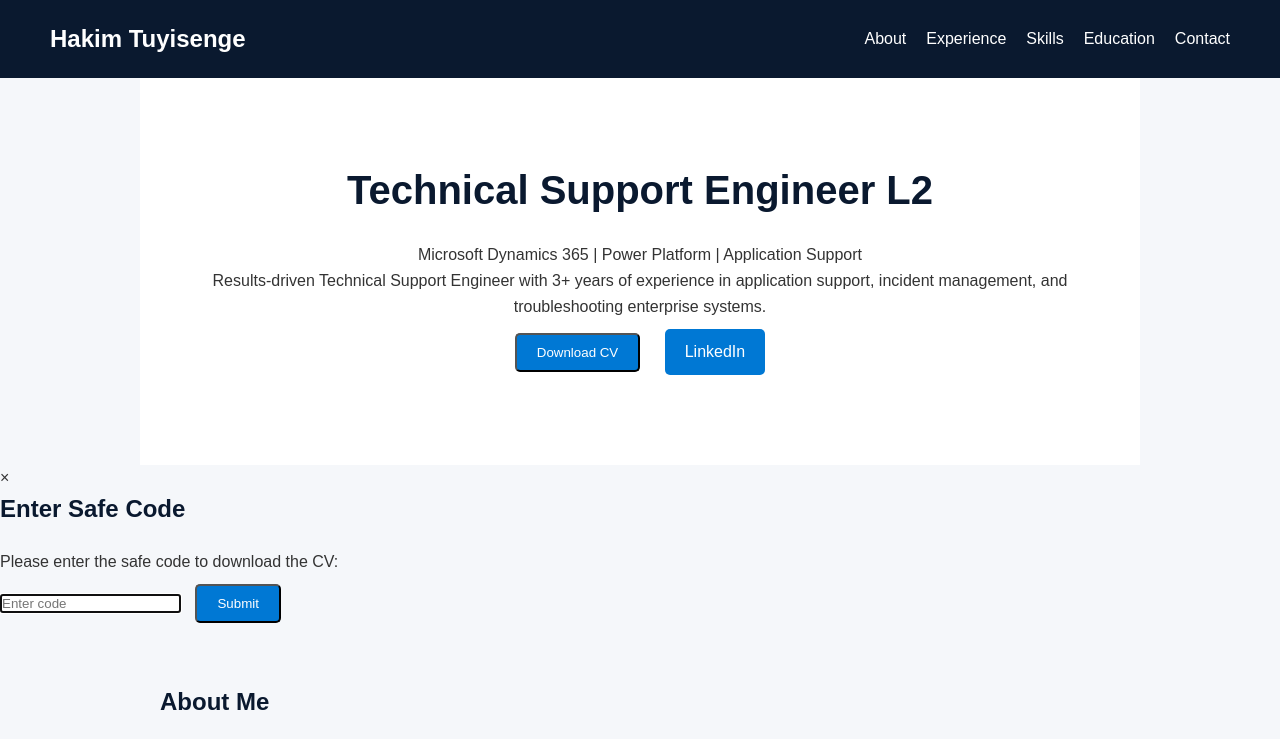
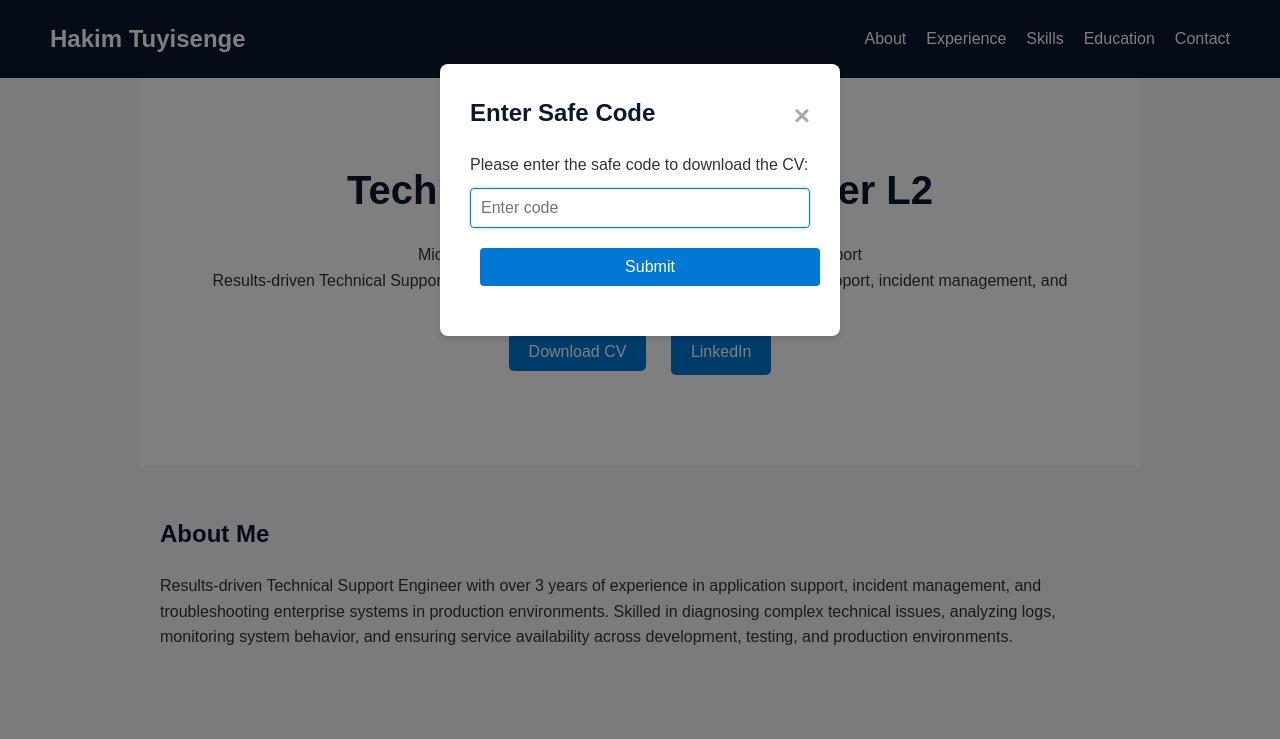
Before and after one commit to Hakimtuyisenge/portfolio, a plain HTML site: page index.html in a window 1280 px wide. Both pictures are taken after a click on the button "Download CV". Shown: the top 739 px of the page. Drawn offline with Linux system fonts and the light colour scheme.

Commit message:
Refactor CSS styles and add modal styles

```diff
--- a/style.css
+++ b/style.css
@@ -55,6 +55,14 @@ nav a {
     color: white;
     text-decoration: none;
     border-radius: 5px;
+    border: none;
+    cursor: pointer;
+    font-size: 1rem;
+    transition: background-color 0.3s ease;
+}
+
+.btn:hover {
+    background-color: #005a9e;
 }
 
 section {
@@ -95,3 +103,80 @@ footer {
     background: #0a192f;
     color: white;
 }
+
+/* Modal Styles */
+.modal {
+    display: none;
+    position: fixed;
+    z-index: 1000;
+    left: 0;
+    top: 0;
+    width: 100%;
+    height: 100%;
+    background-color: rgba(0, 0, 0, 0.5);
+}
+
+.modal-content {
+    background-color: white;
+    margin: 5% auto;
+    padding: 30px;
+    border-radius: 8px;
+    width: 90%;
+    max-width: 400px;
+    box-shadow: 0 4px 6px rgba(0, 0, 0, 0.1);
+}
+
+.close {
+    color: #aaa;
+    float: right;
+    font-size: 28px;
+    font-weight: bold;
+    cursor: pointer;
+}
+
+.close:hover,
+.close:focus {
+    color: black;
+}
+
+.modal-content h2 {
+    margin-top: 0;
+    color: #0a192f;
+}
+
+.modal-content input {
+    width: 100%;
+    padding: 10px;
+    margin: 10px 0;
+    border: 1px solid #ddd;
+    border-radius: 4px;
+    font-size: 1rem;
+}
+
+.modal-content input:focus {
+    outline: none;
+    border-color: #0078d4;
+    box-shadow: 0 0 5px rgba(0, 120, 212, 0.3);
+}
+
+#submitBtn {
+    width: 100%;
+    padding: 10px;
+    background: #0078d4;
+    color: white;
+    border: none;
+    border-radius: 4px;
+    cursor: pointer;
+    font-size: 1rem;
+    margin-top: 10px;
+}
+
+#submitBtn:hover {
+    background-color: #005a9e;
+}
+
+.error-msg {
+    color: red;
+    margin-top: 10px;
+    display: block;
+}
```
